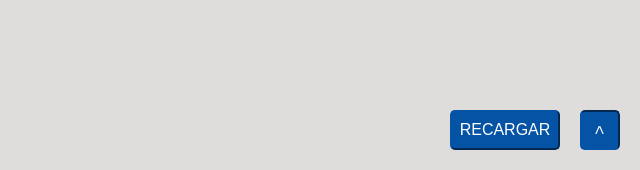
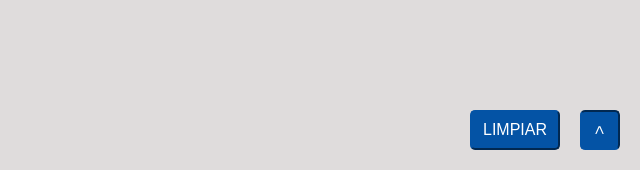
Before and after one commit to Ivancirijillo/app, a Flask app: page /Graficas in a window 1280 px wide. Shown: the part 630-800 px from the top of the page, without its empty margins (640-1280 px from the left). Run offline with Flask 2, Linux system fonts and the light colour scheme.

Commit message:
style: :art: Colores graficas

```diff
--- a/static/css/index.css
+++ b/static/css/index.css
@@ -146,7 +146,7 @@ body {
   position: absolute;
   right: 60px;
   height: 40px;
-  width: 110px;
+  width: 90px;
   bottom: 0;
 	border-radius: 5px;
 	font-size: 16px;
--- a/static/js/index.js
+++ b/static/js/index.js
@@ -46,7 +46,7 @@ function ventana_carga(){
         //funcion ventana
         document.getElementById('enc').classList.remove('active');
         document.getElementById('pop').classList.remove('active');
-    }, 1000);
+    }, 1200);
 }
 
 
@@ -62,7 +62,7 @@ const SECCION_MUNICIPIO = /^(?:[1-9]|[0-9][0-9]{1,2}|[0-5][0-9]{3}|6[0-4][0-9][0
 //arregos
 const PARTIDOS= ["PAN","PRI", "PRD", "PT", "PVEM", "MC", "NA", "MORENA", "ES", "VR", "PH", "PES", "PFD", "RSP", "FXM", "NAEM", "INDEP"];
 const COLORES = ["#0453A5", "#FF0108","#FFB928", "#FD4146", "#00C65C", "#FF7400",   "#33BDBD", "#BA0005",  "#B632BF", "#FF018C", "#DC3892",    "#72017A", "#FF9945", "#FD4146", "#EF7CBB", "#6BDBDB", "#BB9A00" ];
-const COLORES2 = ['#FF0108','#FF7400','#FFB928','#0453A5'];
+const COLORES2 = ['#0453A5','#FF7400','#FFB928','#FF0108'];
 const NUMEROS = ["0", "1", "2", "3", "4", "5", "6", "7", "8", "9"];
 
 //let boton = document.querySelector(".buscar")
--- a/templates/index.html
+++ b/templates/index.html
@@ -199,7 +199,7 @@
         </main>
         <div class="Fondo">
             <button onclick="scrollPariba('Arribaxd')" class="BSubir">></button>
-            <button onclick="location.reload()" class="recargar">recargar</button>
+            <button onclick="location.reload()" class="recargar">Limpiar</button>
         </div>
         <script src="{{ url_for('static', filename ='js/index.js') }}"> </script>
         <script>
```
